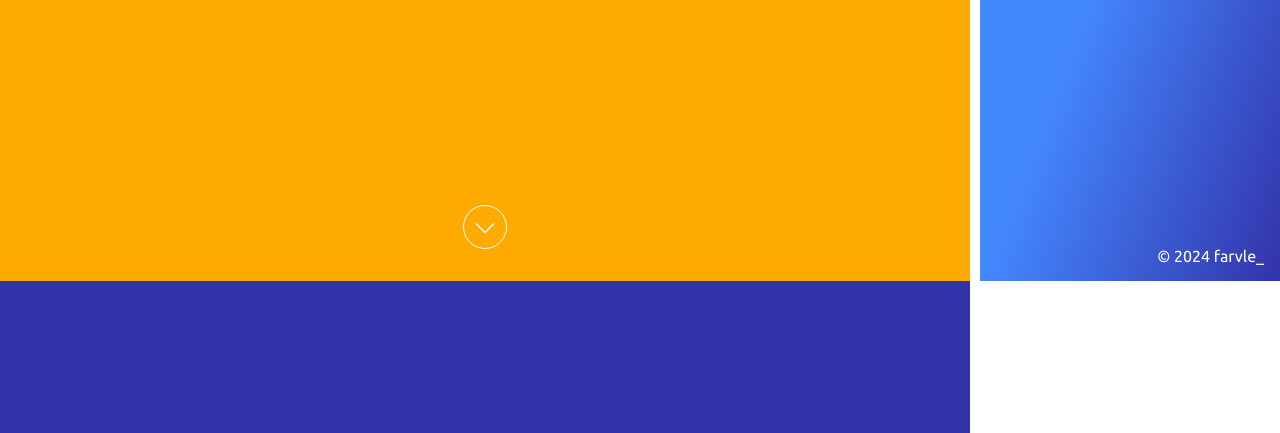
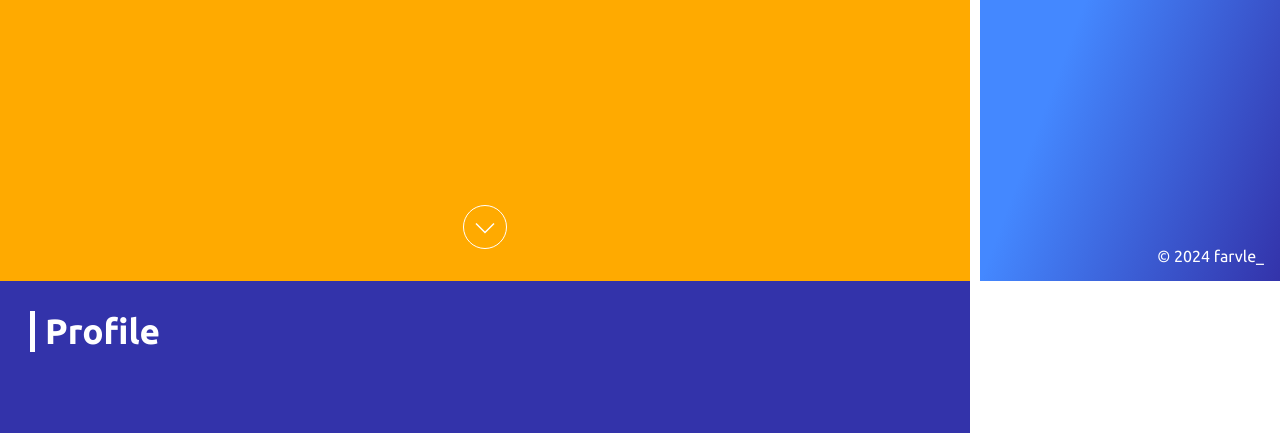
Before and after one commit to chelumvassara/chelumvassara.github.io, a plain HTML site: page index.html in a window 1280 px wide. Shown: the part 519-952 px from the top of the page. Drawn offline with nearby package versions, Linux system fonts and the light colour scheme; a web font is replaced by a local one.

Commit message:
Update style.css

```diff
--- a/style.css
+++ b/style.css
@@ -72,6 +72,9 @@ a.scrolldown:hover svg {
 a.scrolldown:hover::after {
   width: 101%;
   height: 101%;
+}
+a.scrolldown.up {
+  rotate: 180deg;
 }
 
 .hamburger {
@@ -234,6 +237,25 @@ aside.menu .sns a:hover svg {
 main {
   width: calc(100% - 300px);
 }
+main p.secttl {
+  position: absolute;
+  left: 30px;
+  top: 30px;
+  font-family: "ubuntu", sans-serif;
+  font-weight: 700;
+  color: #fff;
+  font-size: 2.2rem;
+  padding-left: 15px;
+}
+main p.secttl::after {
+  content: "";
+  position: absolute;
+  left: 0px;
+  top: 0px;
+  width: 5px;
+  height: 100%;
+  background-color: #fff;
+}
 main section#home {
   position: relative;
   width: 100%;
@@ -389,7 +411,7 @@ main section#websites {
   justify-content: center;
   flex-wrap: wrap;
   gap: 20px;
-  background-color: #ddf;
+  background-color: #99f;
 }
 main section#websites a:not(.scrolldown) {
   position: relative;
```
